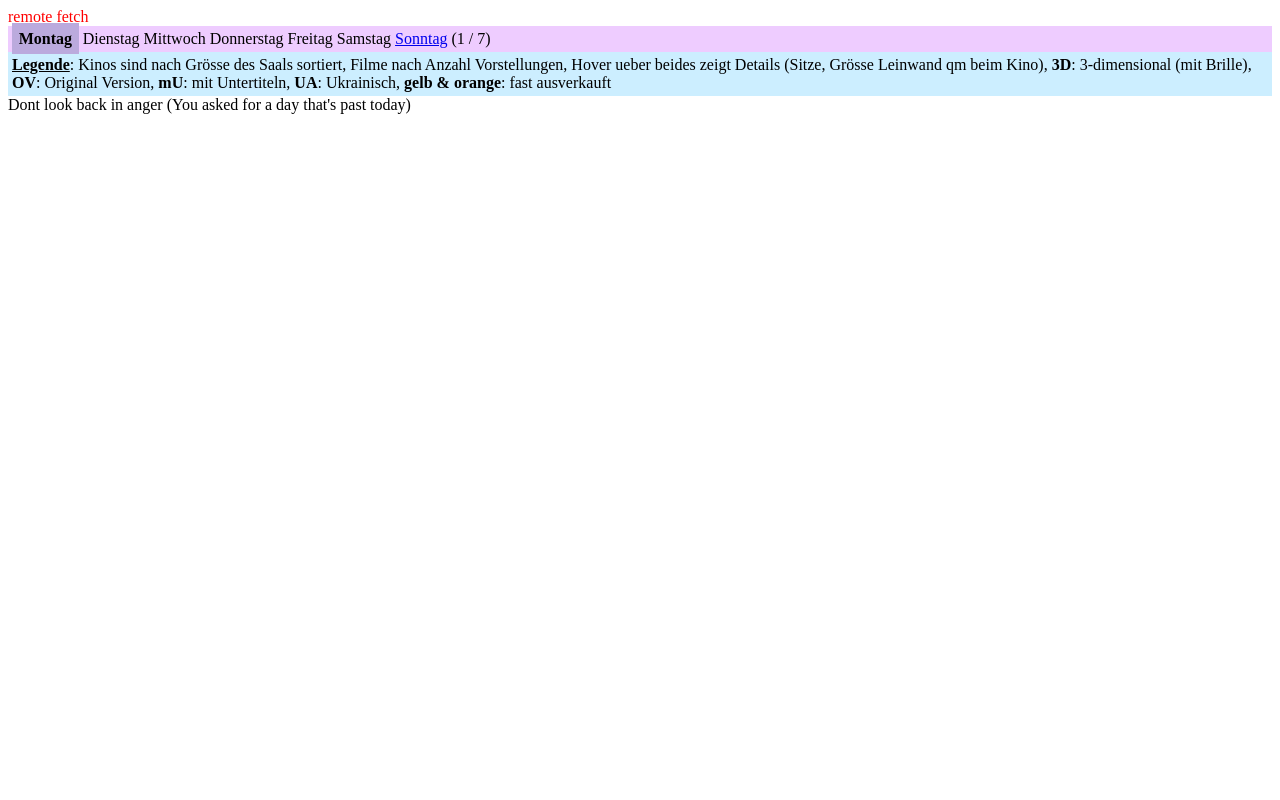
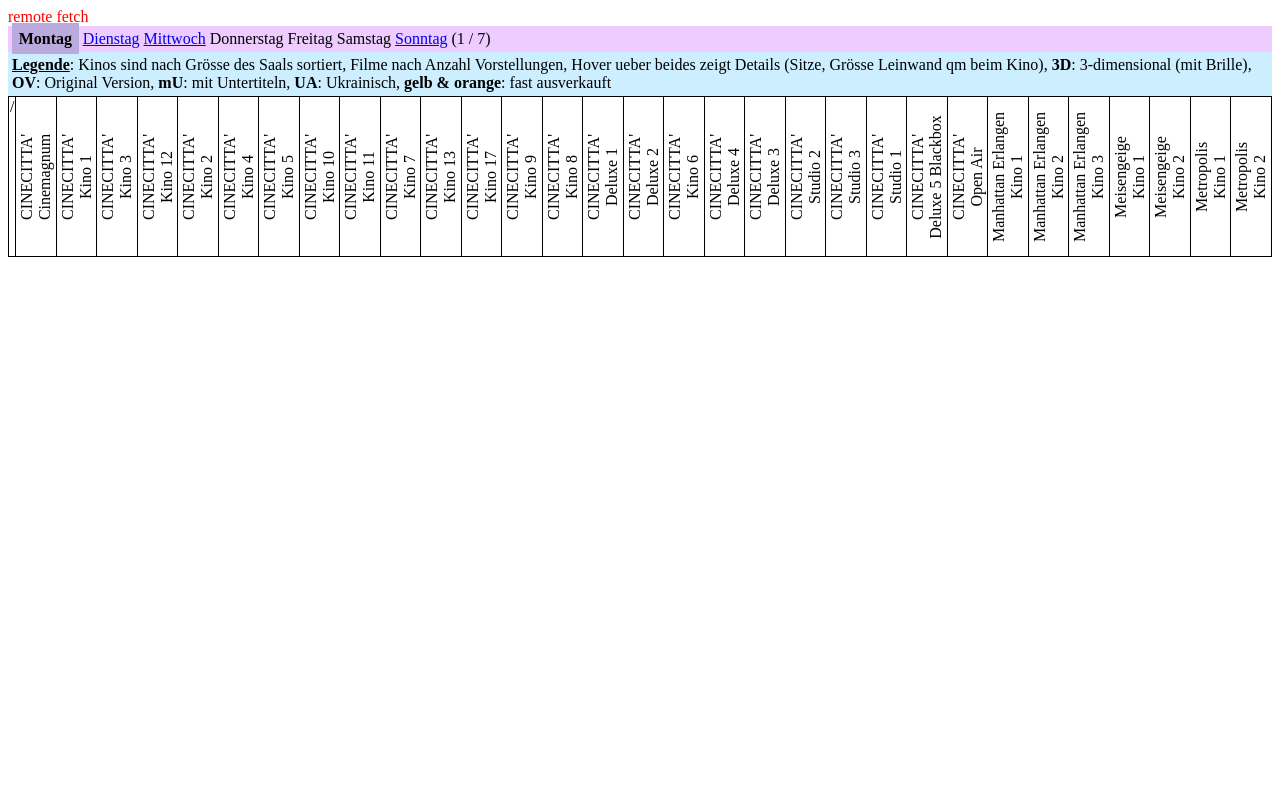
Before and after one commit to mc/cine, a PHP site: page /?day=1 in a window 1280 px wide. Run offline with PHP 8.4, Linux system fonts and the light colour scheme; data that the repository does not hold is empty.

Commit message:
_is_past

```diff
--- a/index.php
+++ b/index.php
@@ -2,7 +2,7 @@
 
 date_default_timezone_set( 'Europe/Paris' );
 $url = 'https://www.cinecitta.de/common/ajax.php?bereich=portal&modul_id=101&klasse=vorstellungen&cli_mode=1&com=anzeigen_spielplan';
-$lfn = '/var/www/cine/cine-spielplan.json';
+$lfn = 'cine-spielplan.json';
 
 $tage = array(
     1 => "Montag",
@@ -54,9 +54,9 @@ $kinos = array(
 );
 
 
-function is_past($day, $today){
-    if ($today <= 3 && $today <= 3 && $today > $day) { return true; }
-    if ($today > $day) { return true; }
+function is_past($testday, $referenceday){
+    if ( $testday <= 3 && $referenceday > 3 ) { return false; }
+    if ( $testday < $referenceday ) { return true; }
     return false;
 }
 
@@ -77,7 +77,6 @@ function get_cache_or_remote($local, $remote) {
         $fd = fopen($local, "w");
         fwrite($fd, $data);
         fclose($fd);
-
     }
     return file($local);
 }
```
